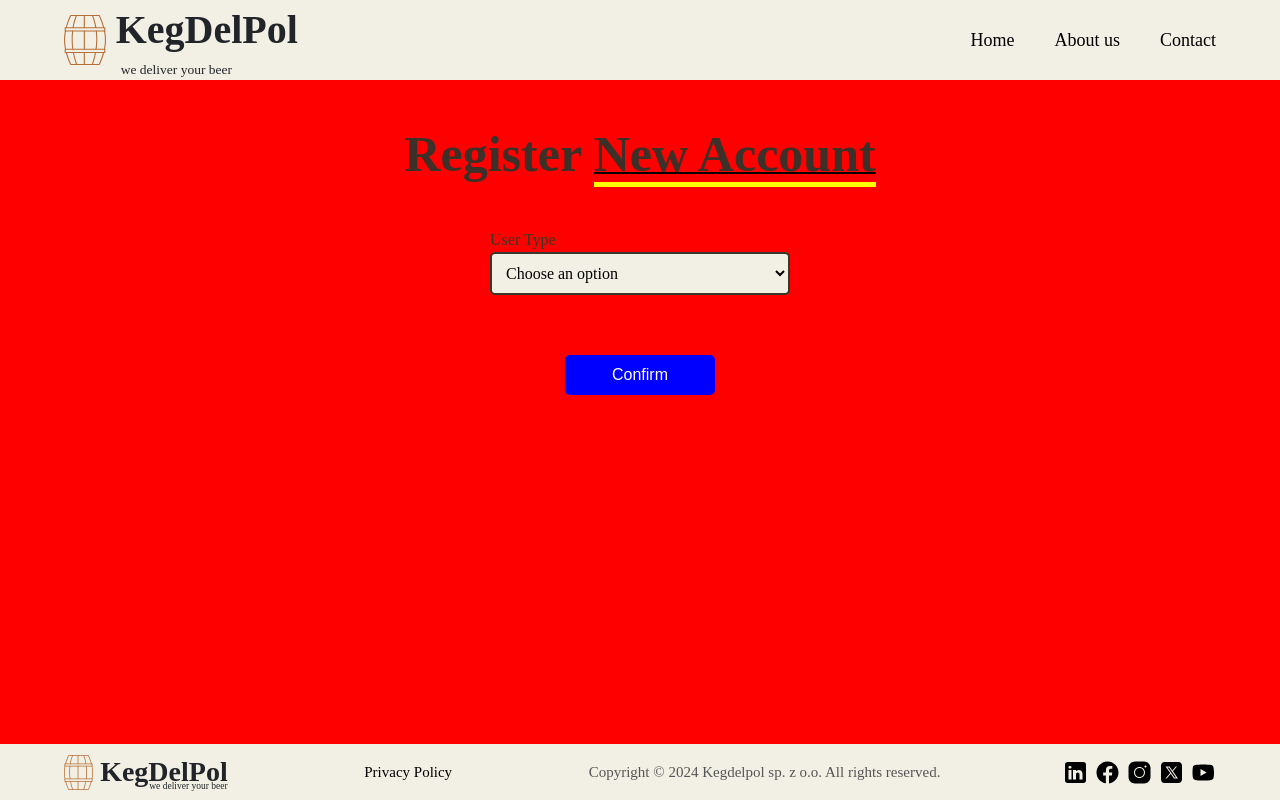
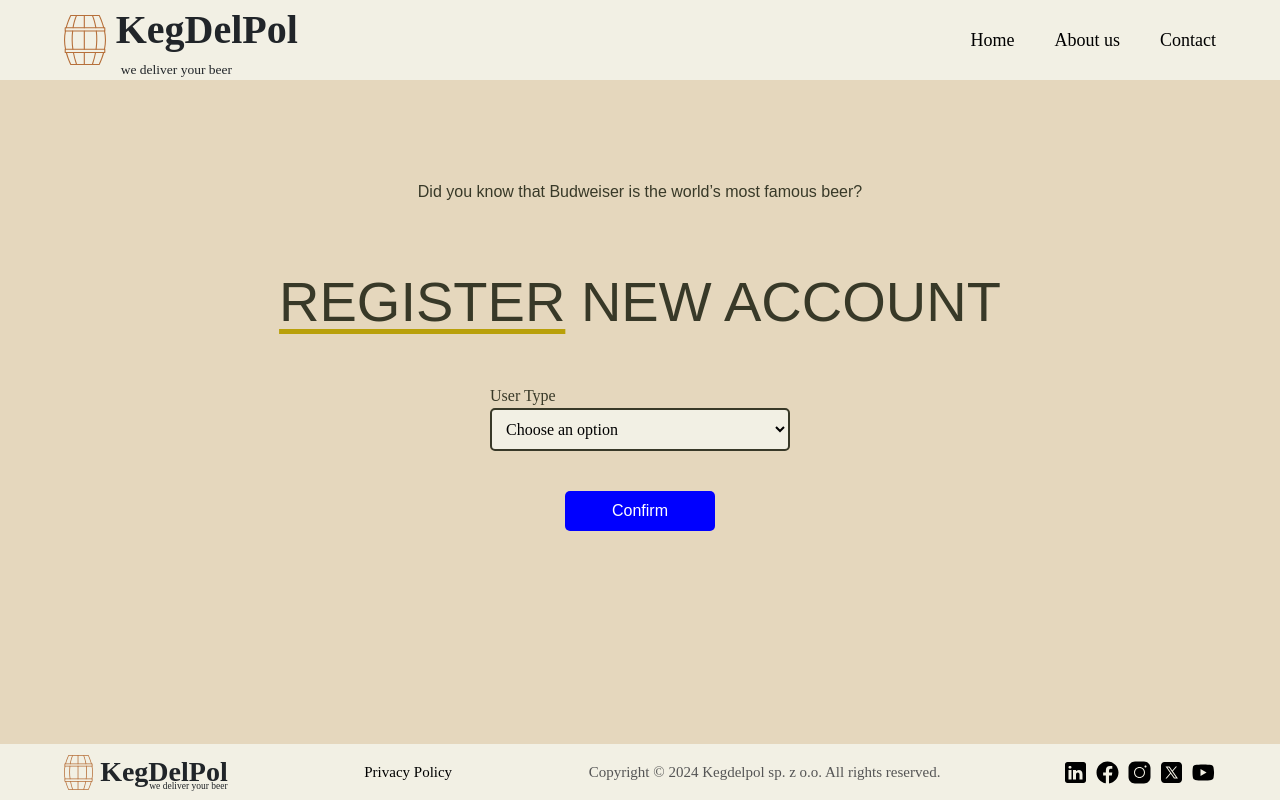
Before and after one commit to Zciwolvo/KEGDELPOL, a React (Create React App) app in the folder kegdelpol/: page /Registration in a window 1280 px wide. Built offline with nearby package versions, Linux system fonts and the light colour scheme; a web font is replaced by a local one.

Commit message:
fixed RegistrationUI

```diff
--- a/kegdelpol/src/pages/AddNewVehicle.css
+++ b/kegdelpol/src/pages/AddNewVehicle.css
@@ -10,9 +10,7 @@
     margin-bottom: 20px;
   }
 
-  .w-50 {
-    width: 50%;
-  }
+
 
   .submit-button {
     margin-top: 20px;
--- a/kegdelpol/src/pages/Registration.css
+++ b/kegdelpol/src/pages/Registration.css
@@ -1,16 +1,9 @@
-.registration-container {
-    display: flex;
-    flex-direction: column;
-    min-height: 100vh;
-  }
+body{
+  margin:0;
+  box-sizing: border-box;
+  min-height: 100vh;
+}
 
-  .content {
-    display: flex;
-    flex-direction: column;
-    align-items: center;
-    padding: 100px;
-    flex-grow: 1;
-  }
 
   .register-header {
     font-size: 50px;
--- a/kegdelpol/src/pages/Registration.jsx
+++ b/kegdelpol/src/pages/Registration.jsx
@@ -6,6 +6,7 @@ import './Registration.css';
 import InputField from '../Components/InputField';
 import SubmitButton from '../Components/SubmitButton';
 import Footer from '../Components/Footer';
+import Quote from '../Components/Quote';
 
 const RegistrationPage = () => {
   const [userType, setUserType] = useState('');
@@ -15,12 +16,13 @@ const RegistrationPage = () => {
   };
 
   return (
-    <div className="registration-container d-flex flex-column min-vh-100">
+    <div className="registration-container">
       <Navbar />
-      <div className="content d-flex flex-column align-items-center flex-grow-1">
-        <h1 className="register-header text-center my-4">
-          Register <span className="highlight">New Account</span>
-        </h1>
+      <div className="container">
+        <Quote quoteText="Did you know that Budweiser is the world’s most famous beer?" />
+        <div className="heading">
+        <span>REGISTER</span> NEW ACCOUNT
+      </div>
         <DropDownInput label="User Type" options={['Employee', 'Driver', 'Customer']} onChange={handleUserTypeChange} />
 
         {userType === 'Employee' && (
@@ -49,7 +51,7 @@ const RegistrationPage = () => {
         )}
 
         <SubmitButton buttonText="Confirm" />
-      </div>
+        </div>
       <Footer />
     </div>
   );
```
